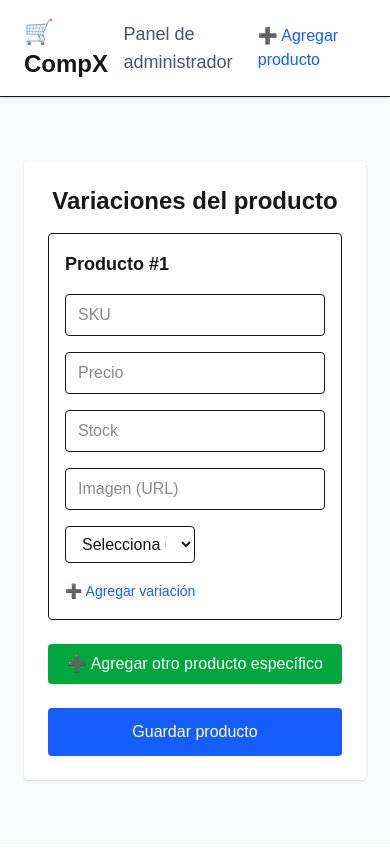
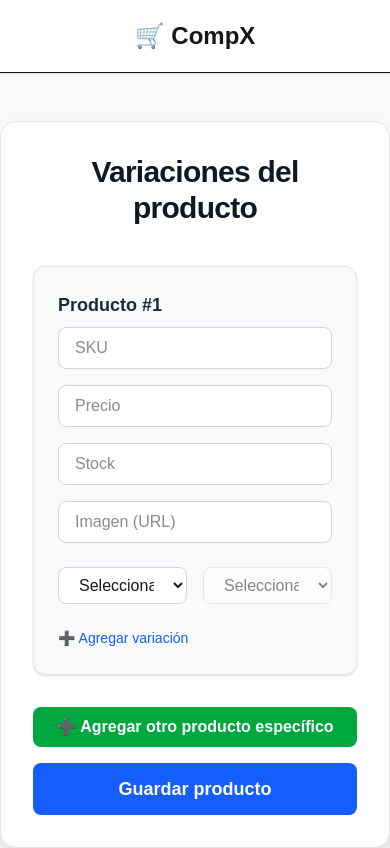
Before and after one commit to andremelzc/ecommerce, a Next.js app: page /admin/add-products/variantes in a window 390 px wide. Built offline with nearby package versions, Linux system fonts and the light colour scheme.

Commit message:
feat: make add products page responsive

```diff
--- a/app/(admin)/admin/add-products/page.tsx
+++ b/app/(admin)/admin/add-products/page.tsx
@@ -1,3 +1,4 @@
+
 'use client';
 
 import React, { useState, useEffect } from 'react';
@@ -63,7 +64,7 @@ export default function AddProductPage() {
 
   return (
     <div className="max-w-lg mx-auto mt-12 bg-white p-8 rounded-lg shadow-lg">
-      <h1 className="text-3xl font-extrabold mb-8 text-center text-gray-900">Crear producto</h1>
+      <h1 className="text-3xl font-extrabold mb-8 text-center text-gray-900">Producto</h1>
 
       <form onSubmit={handleSubmit} className="space-y-6">
         {/* Nombre */}
@@ -95,7 +96,7 @@ export default function AddProductPage() {
             onChange={handleChange}
             placeholder="Descripción detallada del producto"
             className="w-full rounded-md border border-gray-300 px-4 py-2 resize-y focus:outline-none focus:ring-2 focus:ring-blue-500"
-            rows={4}
+            rows={2}
             required
           />
         </div>
--- a/app/(admin)/admin/add-products/variantes/page.tsx
+++ b/app/(admin)/admin/add-products/variantes/page.tsx
@@ -146,51 +146,54 @@ export default function VariantesPage() {
   };
 
   return (
-    <div className="max-w-4xl mx-auto mt-10 p-6 bg-white rounded shadow space-y-6">
-      <h1 className="text-2xl font-bold text-center mb-4">Variaciones del producto</h1>
+    <div className="max-w-2xl mx-auto mt-12 bg-white p-8 rounded-2xl shadow-2xl border border-gray-200">
+      <h1 className="text-3xl font-extrabold mb-10 text-center text-gray-900 tracking-tight">Variaciones del producto</h1>
 
+      <div className="space-y-10">
         {productos.map((producto, i) => (
-        <div key={i} className="border rounded p-4 space-y-4">
-          <div className="flex justify-between items-center">
-            <h2 className="text-lg font-semibold">Producto #{i + 1}</h2>
+          <div key={i} className="border border-gray-200 rounded-xl p-6 bg-gray-50 shadow-sm space-y-6">
+            <div className="flex justify-between items-center mb-2">
+              <h2 className="text-lg font-semibold text-gray-800">Producto #{i + 1}</h2>
               {productos.length > 1 && (
                 <button
                   onClick={() => eliminarProducto(i)}
-                className="text-red-500 text-sm hover:underline"
+                  className="text-red-500 text-xs font-medium hover:underline flex items-center gap-1"
                 >
-                🗑️ Eliminar producto
+                  <span aria-hidden>🗑️</span> Eliminar
                 </button>
               )}
             </div>
 
+            <div className="grid grid-cols-1 md:grid-cols-2 gap-4">
               <input
                 type="text"
                 placeholder="SKU"
                 value={producto.sku}
                 onChange={e => handleProductoChange(i, 'sku', e.target.value)}
-            className="w-full border px-3 py-2 rounded"
+                className="w-full border border-gray-300 px-4 py-2 rounded-lg focus:ring-2 focus:ring-blue-200 focus:outline-none bg-white"
               />
               <input
                 type="number"
                 placeholder="Precio"
                 value={producto.precio}
                 onChange={e => handleProductoChange(i, 'precio', e.target.value)}
-            className="w-full border px-3 py-2 rounded"
+                className="w-full border border-gray-300 px-4 py-2 rounded-lg focus:ring-2 focus:ring-blue-200 focus:outline-none bg-white"
               />
               <input
                 type="number"
                 placeholder="Stock"
                 value={producto.stock}
                 onChange={e => handleProductoChange(i, 'stock', e.target.value)}
-            className="w-full border px-3 py-2 rounded"
+                className="w-full border border-gray-300 px-4 py-2 rounded-lg focus:ring-2 focus:ring-blue-200 focus:outline-none bg-white"
               />
               <input
                 type="url"
                 placeholder="Imagen (URL)"
                 value={producto.imagen}
                 onChange={e => handleProductoChange(i, 'imagen', e.target.value)}
-            className="w-full border px-3 py-2 rounded"
+                className="w-full border border-gray-300 px-4 py-2 rounded-lg focus:ring-2 focus:ring-blue-200 focus:outline-none bg-white"
               />
+            </div>
 
             <div className="space-y-4">
               {producto.variaciones.map((v, j) => {
@@ -198,12 +201,11 @@ export default function VariantesPage() {
                 const valores = variacionSeleccionada ? valoresPorVariacion[variacionSeleccionada.id] || [] : [];
 
                 return (
-                <div key={j}>
-                  <div className="flex gap-4">
+                  <div key={j} className="flex gap-4">
                     <select
                       value={v.tipo}
                       onChange={e => handleVariacionChange(i, j, 'tipo', e.target.value)}
-                      className="w-1/2 border px-3 py-2 rounded"
+                      className="w-1/2 border border-gray-300 px-4 py-2 rounded-lg focus:ring-2 focus:ring-blue-200 focus:outline-none bg-white"
                     >
                       <option value="">Selecciona una variación</option>
                       {variacionesDisponibles.map(variacion => (
@@ -213,11 +215,11 @@ export default function VariantesPage() {
                       ))}
                     </select>
 
-                    {valores.length > 0 && (
                     <select
                       value={v.valor}
                       onChange={e => handleVariacionChange(i, j, 'valor', e.target.value)}
-                        className="w-1/2 border px-3 py-2 rounded"
+                      className={`w-1/2 border border-gray-300 px-4 py-2 rounded-lg focus:ring-2 focus:ring-blue-200 focus:outline-none bg-white ${valores.length === 0 ? 'opacity-50' : ''}`}
+                      disabled={valores.length === 0}
                     >
                       <option value="">Selecciona un valor</option>
                       {valores.map(valor => (
@@ -226,8 +228,6 @@ export default function VariantesPage() {
                         </option>
                       ))}
                     </select>
-                    )}
-                  </div>
                   </div>
                 );
               })}
@@ -235,7 +235,7 @@ export default function VariantesPage() {
               {producto.variaciones.length < 10 && (
                 <button
                   onClick={() => agregarVariacion(i)}
-                className="text-sm text-blue-600 hover:underline"
+                  className="text-sm text-blue-600 hover:underline mt-2"
                 >
                   ➕ Agregar variación
                 </button>
@@ -243,11 +243,12 @@ export default function VariantesPage() {
             </div>
           </div>
         ))}
+      </div>
 
       {productos.length < 10 && (
         <button
           onClick={agregarProducto}
-          className="w-full bg-green-600 text-white py-2 rounded hover:bg-green-700 transition"
+          className="w-full mt-8 bg-green-600 text-white py-2 rounded-lg font-semibold hover:bg-green-700 transition"
         >
           ➕ Agregar otro producto específico
         </button>
@@ -256,7 +257,7 @@ export default function VariantesPage() {
       {/* Botón para guardar todo */}
       <button
         onClick={guardarProducto}
-        className="w-full bg-blue-600 text-white py-3 rounded hover:bg-blue-700 transition"
+        className="w-full mt-4 bg-blue-600 text-white py-3 rounded-lg font-bold text-lg hover:bg-blue-700 transition"
       >
         Guardar producto
       </button>
--- a/app/(admin)/admin/layout.tsx
+++ b/app/(admin)/admin/layout.tsx
@@ -24,14 +24,16 @@ export default function AdminLayout({
         className={`${geistSans.variable} ${geistMono.variable} antialiased bg-gray-50 min-h-screen`}
       >
         {/* Navbar admin */}
-        <header className="bg-white border-b shadow-sm px-6 py-4 flex items-center justify-between">
+        <header className="bg-white border-b shadow-sm py-5 flex items-center justify-around px-4 ">
+
           <div className="flex items-center gap-3">
             <span className="text-2xl font-bold">🛒 CompX</span>
-            <span className="text-lg font-medium text-gray-600">
-              Panel de administrador
-            </span>
+
           </div>
-          <nav className="space-x-4">
+          <div className="hidden md:block text-lg font-medium text-gray-600">
+            Panel de administrador
+          </div>
+          <nav className="hidden sm:block space-x-4">
             <Link
               href="/admin/add-products"
               className="text-blue-600 hover:underline"
@@ -41,7 +43,7 @@ export default function AdminLayout({
           </nav>
         </header>
 
-        <main className="p-6">{children}</main>
+        <main>{children}</main>
       </div>
     </ProductProvider>
   );
```
Lines whose indentation alone changed are shown as unchanged.
